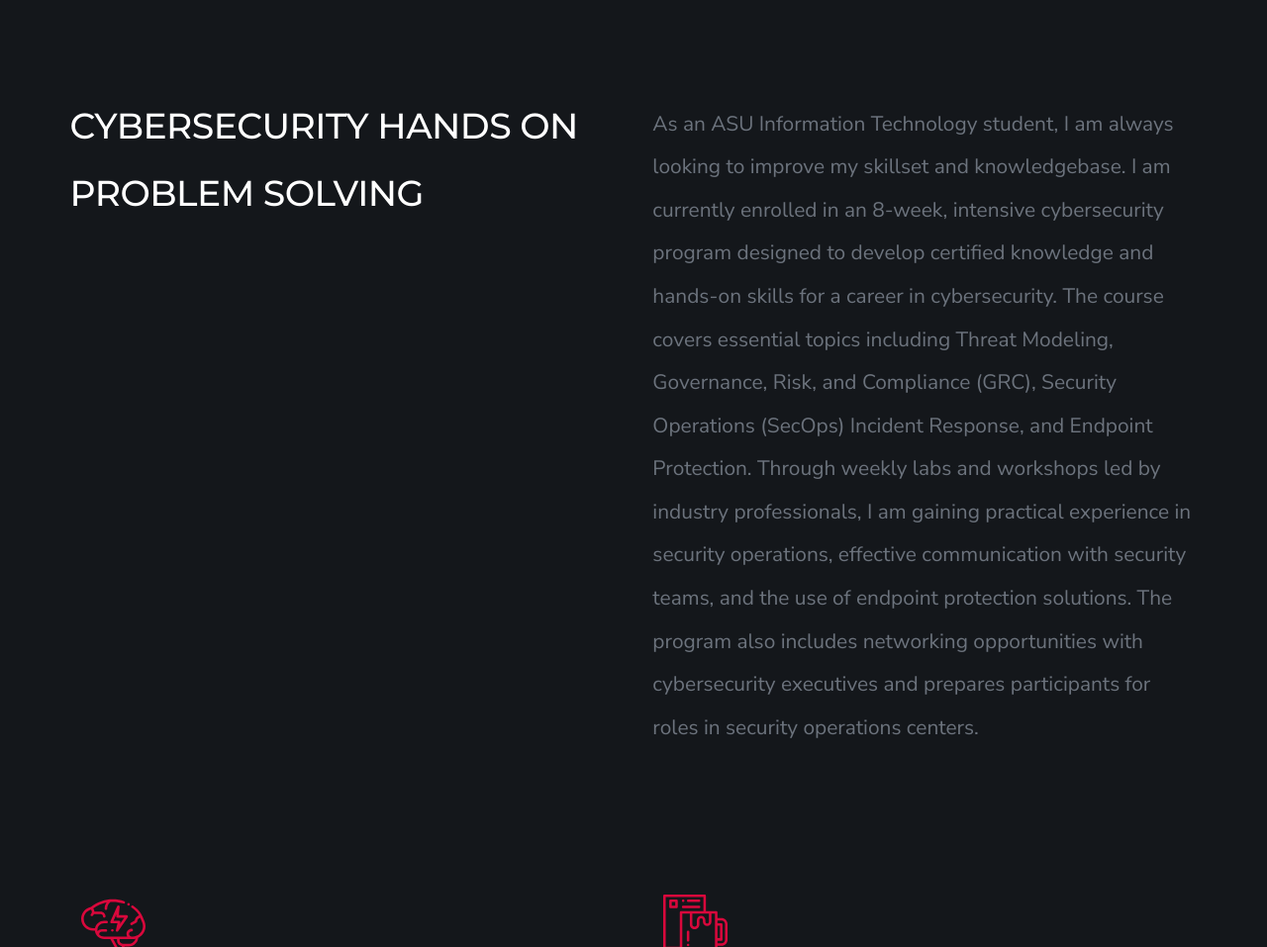
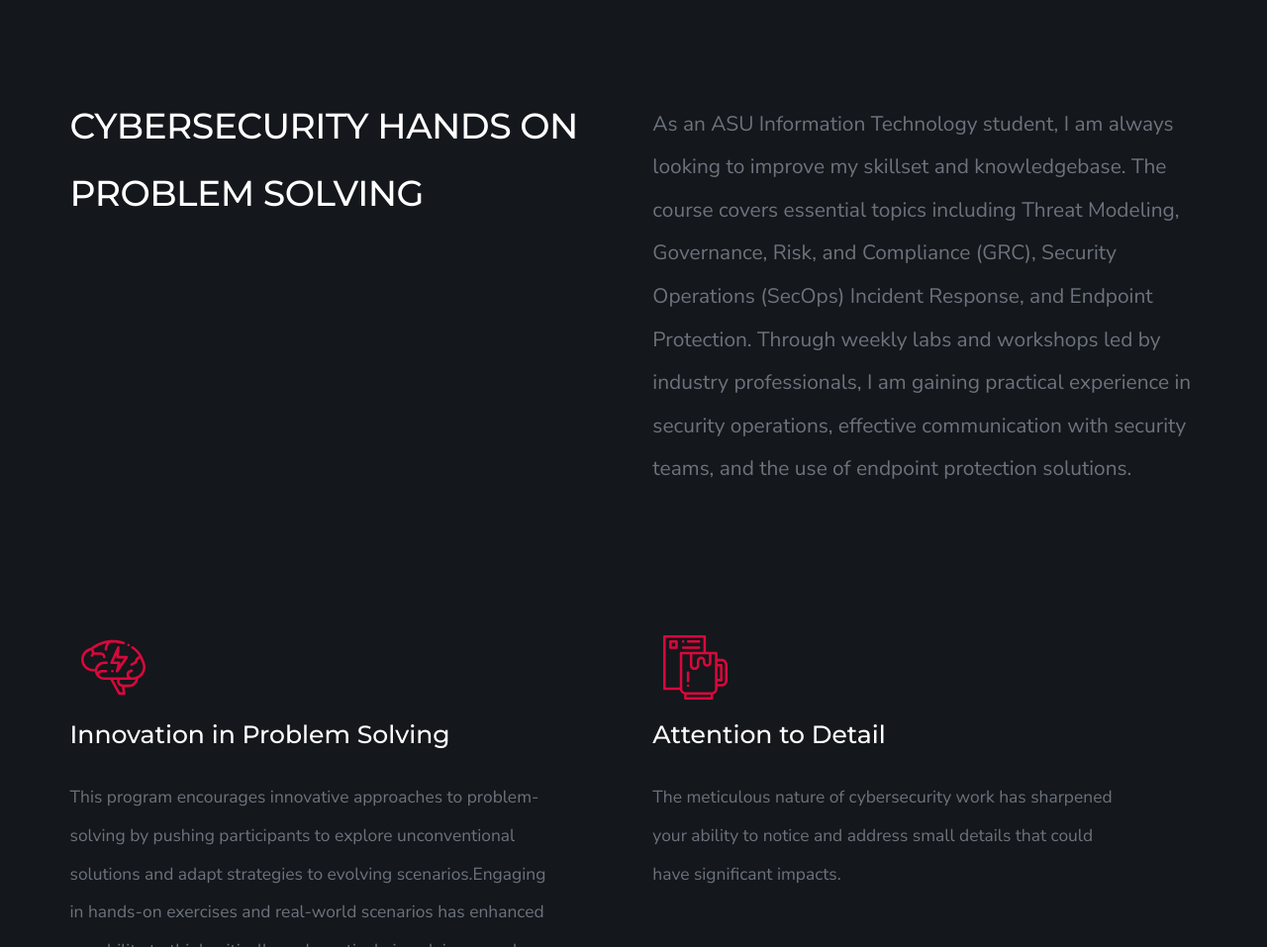
Before and after one commit to ArhaanN2005/portfolio1, a plain HTML site: page index.html in a window 1280 px wide. Shown: the part 6043-7000 px from the top of the page at 99% size. Drawn offline with Linux system fonts and the light colour scheme.

Commit message:
Update index.html

```diff
--- a/index.html
+++ b/index.html
@@ -337,14 +337,11 @@
             <div class="column large-6 w-900-stack">
                 <p class="lead" data-aos="fade-up">
                     As an ASU Information Technology student, I am always looking to improve my
-                    skillset and knowledgebase. I am currently enrolled in an 8-week, intensive cybersecurity
-                    program designed to develop certified knowledge and hands-on skills for a career in cybersecurity.
-                    The course covers essential topics including Threat Modeling, Governance, Risk, and Compliance (GRC),
-                    Security Operations (SecOps) Incident Response, and Endpoint Protection. Through weekly labs and workshops
-                    led by industry professionals, I am gaining practical experience in security operations, effective communication
-                    with security teams, and the use of endpoint protection solutions. The program also includes networking opportunities
-                    with cybersecurity executives and prepares participants for roles in security operations centers.
-
+                    skillset and knowledgebase. The course covers essential topics including Threat
+                    Modeling, Governance, Risk, and Compliance (GRC), Security Operations (SecOps)
+                    Incident Response, and Endpoint Protection. Through weekly labs and workshops
+                    led by industry professionals, I am gaining practical experience in security operations,
+                    effective communication with security teams, and the use of endpoint protection solutions.
                 </p>
             </div>
         </div>
```
